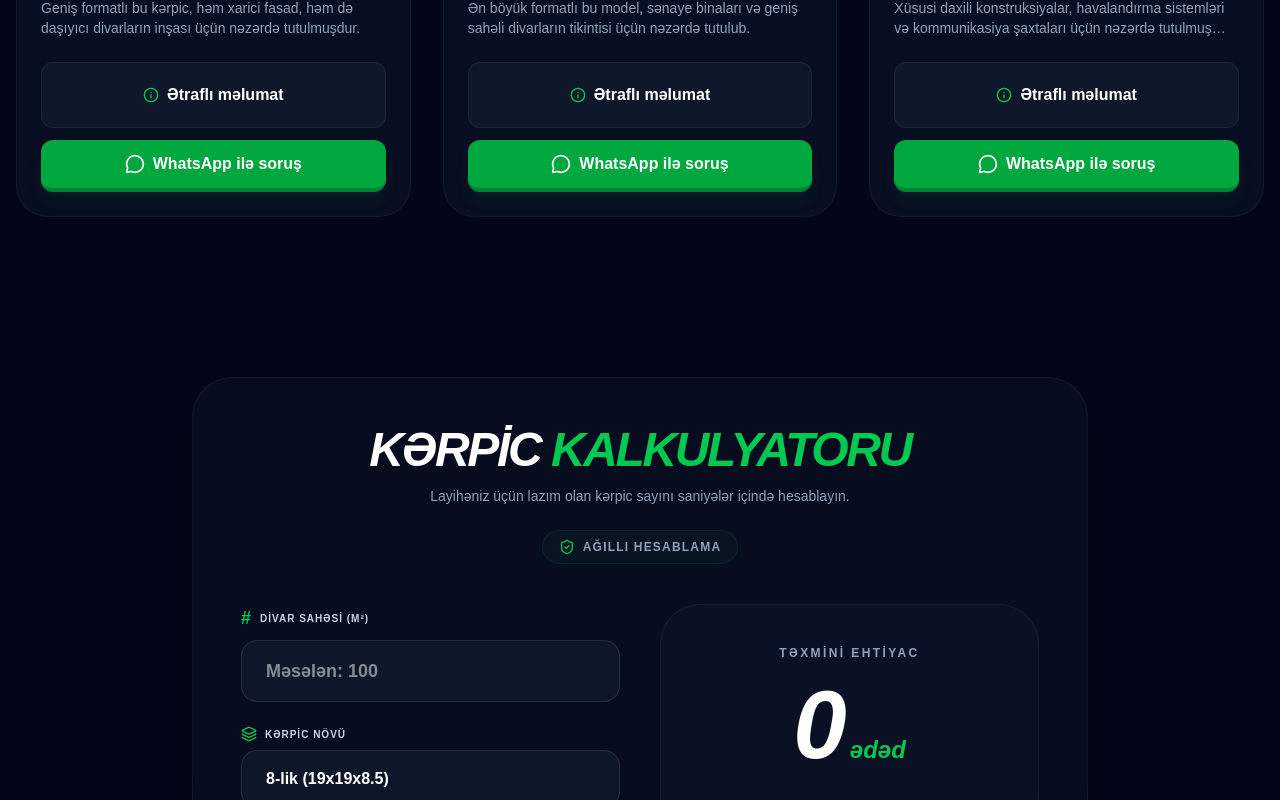
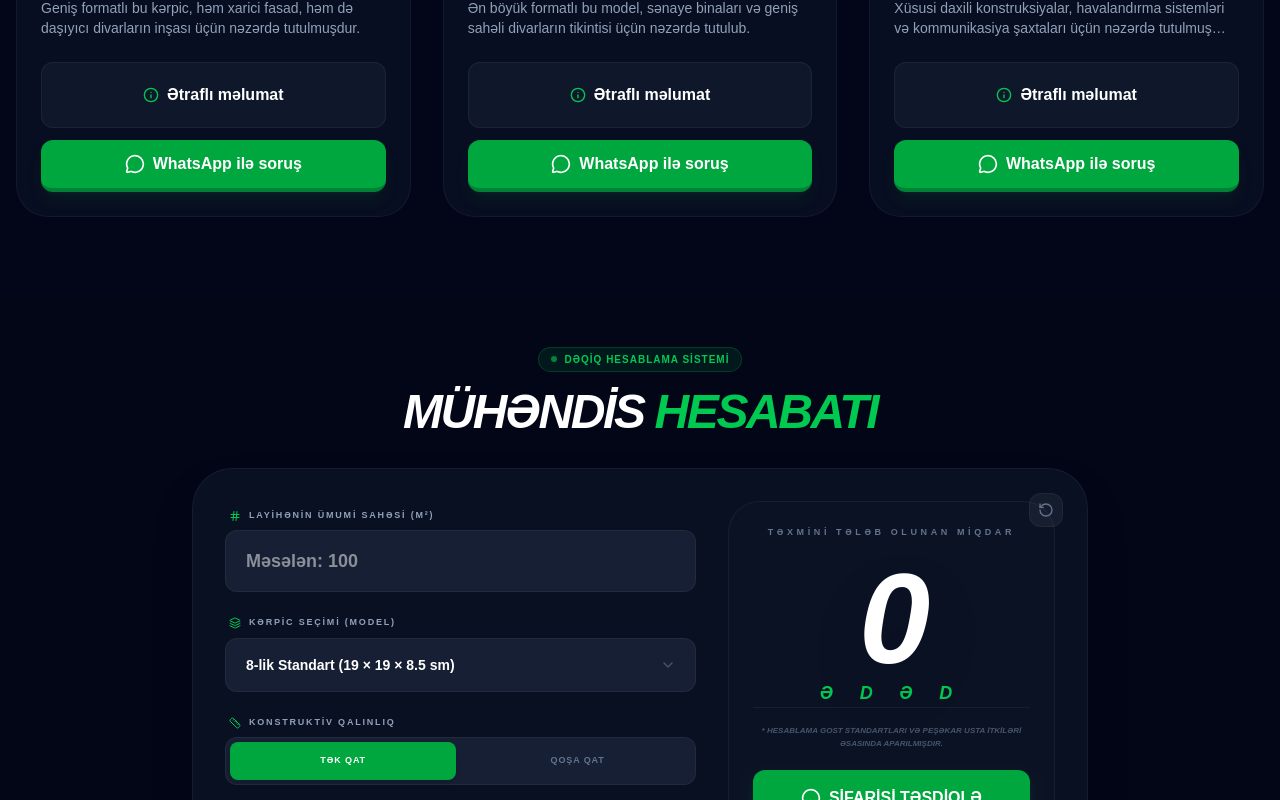
Before and after one commit to H-Cavid/Kerpical, a Next.js app in the folder kerpic-marketplace/: page / in a window 1280 px wide. Shown: the part 2000-2800 px from the top of the page. Built offline with nearby package versions, Linux system fonts and the light colour scheme.

Commit message:
Final version of the calculator

```diff
--- a/kerpic-marketplace/components/Calculator.tsx
+++ b/kerpic-marketplace/components/Calculator.tsx
@@ -1,156 +1,162 @@
 "use client";
 
 import { useState, useEffect } from "react";
-import { Hash, MoveHorizontal, Layers, MessageCircle, ShieldCheck } from "lucide-react";
+import { MessageCircle, RotateCcw, ChevronDown, Hash, Layers, Ruler, GanttChartSquare } from "lucide-react";
 
-/**
- * Sənin istədiyin formatda ölçülər və atanın usta rəqəmləri
- */
-const BRICK_DATA = {
-  "8": { name: "8-lik (19x19x8.5)", perSquare: 27, multiMode: false },
-  "10": { name: "10-luq (10x19x19)", perSquare: 27, multiMode: false },
-  "13": { name: "13-lük (19x19x13.5)", perSquare: 27, multiMode: false },
-  "29": { name: "29-luq (19x19x29)", modes: { uzununa: 18, enine: 22 }, multiMode: true },
-  "39": { name: "39-luq (19x19x39)", modes: { uzununa: 14, enine: 18 }, multiMode: true },
+interface BrickType {
+  name: string;
+  sizeLabel: string; // Mesaj üçün təmiz ölçü etiketi
+  perSquare?: number;
+  modes?: { uzununa: number; enine: number };
+  multiMode: boolean;
+}
+
+const BRICK_DATA: Record<string, BrickType> = {
+  "8": { name: "8-lik Standart", sizeLabel: "19 × 19 × 8.5 sm", perSquare: 27, multiMode: false },
+  "10": { name: "10-luq Standart", sizeLabel: "10 × 19 × 19 sm", perSquare: 27, multiMode: false },
+  "13": { name: "13-lük Standart", sizeLabel: "19 × 19 × 13.5 sm", perSquare: 27, multiMode: false },
+  "29": { name: "29-luq İzolyasiyalı", sizeLabel: "29 × 19 × 19 sm", modes: { uzununa: 18, enine: 22 }, multiMode: true },
+  "39": { name: "39-luq İzolyasiyalı", sizeLabel: "39 × 19 × 19 sm", modes: { uzununa: 14, enine: 18 }, multiMode: true },
 };
 
 export default function Calculator() {
-  const [area, setArea] = useState<number>(0);
-  const [type, setType] = useState<keyof typeof BRICK_DATA>("8");
+  const [area, setArea] = useState<string>("");
+  const [type, setType] = useState<string>("8");
   const [mode, setMode] = useState<"uzununa" | "enine">("uzununa");
   const [wallType, setWallType] = useState<"single" | "double">("single");
   const [result, setResult] = useState(0);
 
+  const handleReset = () => {
+    setArea("");
+    setType("8");
+    setMode("uzununa");
+    setWallType("single");
+  };
+
   useEffect(() => {
     const selected = BRICK_DATA[type];
-    // Normativlər: 27, 18/22, 14/18
-    let count = area * (selected.multiMode ? selected.modes[mode] : selected.perSquare);
+    let count = 0;
+    const numArea = Number(area) || 0;
+
+    if (selected.multiMode && selected.modes) {
+      count = numArea * selected.modes[mode];
+    } else if (selected.perSquare) {
+      count = numArea * selected.perSquare;
+    }
+
     if (wallType === "double") count *= 2;
     setResult(Math.ceil(count));
   }, [area, type, mode, wallType]);
 
-  const whatsappMessage = `Salam, kerpical.az. ${area} m² sahə üçün ${BRICK_DATA[type].name} kərpicindən (${wallType === "single" ? "tək qat" : "qoşa qat"}) ${result} ədəd üçün qiymət təklifi istəyirəm.`;
+  // Dinamik WhatsApp Mesajı
+  const wallLabel = wallType === "single" ? "tək qat" : "qoşa qat";
+  const whatsappMessage = `Salam, kerpical.az. Layihəm üçün ${area || 0} m² sahəyə ${BRICK_DATA[type].sizeLabel} kərpicindən (${wallLabel}) cəmi ${result} ədəd hesabladım. Qiymət təklifi ala bilərəm?`;
 
   return (
-    <section id="calculator" className="py-20 bg-slate-950 text-white font-sans overflow-hidden">
-      <div className="container mx-auto px-6">
-        <div className="max-w-4xl mx-auto bg-slate-900/40 backdrop-blur-md rounded-[2.5rem] border border-white/5 p-8 md:p-12 shadow-2xl">
+    <section id="calculator" className="py-12 bg-[#020617] text-white scroll-mt-24">
+      <div className="container mx-auto px-4">
 
-          <div className="text-center mb-10">
-            <h2 className="text-3xl md:text-5xl font-black uppercase italic mb-3 tracking-tighter">
-              KƏRPİC <span className="text-green-500">KALKULYATORU</span>
-            </h2>
-            <p className="text-slate-400 text-sm mb-6">Layihəniz üçün lazım olan kərpic sayını saniyələr içində hesablayın.</p>
-            <div className="inline-flex items-center gap-2 bg-green-500/5 border border-green-500/10 px-4 py-2 rounded-full">
-              <ShieldCheck className="w-4 h-4 text-green-500" />
-              <span className="text-[10px] md:text-xs font-bold text-slate-400 uppercase tracking-widest leading-none">
-                AĞILLI HESABLAMA
-              </span>
-            </div>
+        <div className="text-center mb-8">
+          <div className="inline-flex items-center gap-2 bg-green-500/10 border border-green-500/20 px-3 py-1 rounded-full mb-4">
+            <span className="w-1.5 h-1.5 bg-green-500 rounded-full animate-pulse" />
+            <span className="text-[10px] font-black text-green-500 uppercase tracking-widest">Dəqiq Hesablama Sistemi</span>
           </div>
+          <h2 className="text-4xl md:text-5xl font-black italic tracking-tighter uppercase leading-none">
+            MÜHƏNDİS <span className="text-green-500">HESABATI</span>
+          </h2>
+        </div>
 
-          <div className="grid grid-cols-1 md:grid-cols-2 gap-10">
-            <div className="space-y-6">
-              {/* Sahə Girişi */}
-              <div>
-                <label className="text-[10px] font-bold text-slate-300 uppercase tracking-widest mb-2 flex items-center gap-2">
-                  <span className="text-green-500 text-lg">#</span> DİVAR SAHƏSİ (M²)
+        <div className="max-w-4xl mx-auto bg-[#0B1224]/90 backdrop-blur-xl rounded-[2.5rem] border border-white/[0.05] p-5 md:p-8 shadow-2xl relative">
+
+          <button onClick={handleReset} className="absolute top-6 right-6 p-2 bg-white/5 hover:bg-white/10 rounded-xl transition-all border border-white/5 active:scale-90">
+            <RotateCcw className="w-4 h-4 text-slate-500" />
+          </button>
+
+          <div className="grid grid-cols-1 lg:grid-cols-12 gap-8 items-stretch">
+
+            <div className="lg:col-span-7 space-y-6 py-2">
+              <div className="space-y-2">
+                <label className="flex items-center gap-2 text-[9px] font-bold text-slate-400 uppercase tracking-[0.2em] ml-1">
+                  <Hash className="w-3 h-3 text-green-500" /> LAYİHƏNİN ÜMUMİ SAHƏSİ (m²)
                 </label>
                 <input
                   type="number"
+                  value={area}
                   placeholder="Məsələn: 100"
-                  onChange={(e) => setArea(Number(e.target.value))}
-                  className="w-full bg-slate-800/40 border border-white/10 rounded-2xl py-4 px-6 focus:border-green-500 outline-none transition-all font-bold text-lg"
+                  onChange={(e) => setArea(e.target.value)}
+                  className="w-full bg-[#161F33] border border-white/5 rounded-xl py-4 px-5 focus:border-green-500 outline-none transition-all font-bold text-lg"
                 />
               </div>
 
-              {/* Kərpic Növü və Ölçüsü */}
-              <div>
-                <label className="text-[10px] font-bold text-slate-300 uppercase tracking-widest mb-2 flex items-center gap-2">
-                   <Layers className="w-4 h-4 text-green-500" /> KƏRPİC NÖVÜ
+              <div className="space-y-2">
+                <label className="flex items-center gap-2 text-[9px] font-bold text-slate-400 uppercase tracking-[0.2em] ml-1">
+                  <Layers className="w-3 h-3 text-green-500" /> KƏRPİC SEÇİMİ (MODEL)
                 </label>
-                <select
-                  value={type}
-                  onChange={(e) => setType(e.target.value as any)}
-                  className="w-full bg-slate-800/40 border border-white/10 rounded-2xl py-4 px-6 font-bold outline-none cursor-pointer appearance-none text-white shadow-inner"
-                >
-                  {Object.entries(BRICK_DATA).map(([key, val]) => (
-                    <option key={key} value={key} className="bg-slate-900">{val.name}</option>
-                  ))}
-                </select>
+                <div className="relative">
+                  <select
+                    value={type}
+                    onChange={(e) => setType(e.target.value)}
+                    className="w-full bg-[#161F33] border border-white/5 rounded-xl py-4 px-5 font-bold text-sm outline-none cursor-pointer appearance-none"
+                  >
+                    {Object.entries(BRICK_DATA).map(([key, val]) => (
+                      <option key={key} value={key} className="bg-[#0B1224]">{val.name} ({val.sizeLabel})</option>
+                    ))}
+                  </select>
+                  <ChevronDown className="absolute right-5 top-1/2 -translate-y-1/2 w-4 h-4 text-slate-600 pointer-events-none" />
+                </div>
               </div>
 
-              {/* Hörgü Metodu - Dinamik (image_98cc5b.png stilində) */}
               {BRICK_DATA[type].multiMode && (
-                <div className="pt-2 animate-in fade-in duration-300">
-                  <label className="text-[10px] font-bold text-slate-300 uppercase tracking-widest mb-2 flex items-center gap-2">
-                    <MoveHorizontal className="w-4 h-4 text-green-500" /> HÖRGÜ ÜSULU
+                <div className="space-y-2 animate-in fade-in slide-in-from-top-1 duration-200">
+                  <label className="flex items-center gap-2 text-[9px] font-bold text-slate-400 uppercase tracking-[0.2em] ml-1">
+                    <GanttChartSquare className="w-3 h-3 text-green-500" /> HÖRGÜ KONFİQURASİYASI
                   </label>
-                  <div className="grid grid-cols-2 gap-3">
-                    <button
-                      onClick={() => setMode("uzununa")}
-                      className={`py-4 rounded-xl font-bold border transition-all ${mode === "uzununa" ? "bg-green-600 border-green-600 shadow-lg shadow-green-600/20" : "bg-white/5 border-white/5 text-slate-500"}`}
-                    >
-                      Uzununa
-                    </button>
-                    <button
-                      onClick={() => setMode("enine")}
-                      className={`py-4 rounded-xl font-bold border transition-all ${mode === "enine" ? "bg-green-600 border-green-600 shadow-lg shadow-green-600/20" : "bg-white/5 border-white/5 text-slate-500"}`}
-                    >
-                      Eninə
-                    </button>
+                  <div className="grid grid-cols-2 gap-2 p-1 bg-[#161F33] rounded-xl border border-white/5">
+                    <button onClick={() => setMode("uzununa")} className={`py-3 rounded-lg font-bold text-[9px] uppercase tracking-widest transition-all ${mode === "uzununa" ? "bg-slate-700 text-white shadow-md" : "text-slate-500 hover:text-white"}`}>Uzununa</button>
+                    <button onClick={() => setMode("enine")} className={`py-3 rounded-lg font-bold text-[9px] uppercase tracking-widest transition-all ${mode === "enine" ? "bg-slate-700 text-white shadow-md" : "text-slate-500 hover:text-white"}`}>Eninə</button>
                   </div>
                 </div>
               )}
 
-              {/* Divar Qalınlığı */}
-              <div>
-                <label className="text-[10px] font-bold text-slate-300 uppercase tracking-widest mb-2 flex items-center gap-2">
-                   <MoveHorizontal className="w-4 h-4 text-green-500" /> DİVAR QALINLIĞI
+              <div className="space-y-2">
+                <label className="flex items-center gap-2 text-[9px] font-bold text-slate-400 uppercase tracking-[0.2em] ml-1">
+                  <Ruler className="w-3 h-3 text-green-500" /> KONSTRUKTİV QALINLIQ
                 </label>
-                <div className="grid grid-cols-2 gap-3">
-                  <button
-                    onClick={() => setWallType("single")}
-                    className={`py-4 rounded-xl font-bold border transition-all ${wallType === "single" ? "bg-green-600 border-green-600 shadow-lg shadow-green-600/20" : "bg-white/5 border-white/5 text-slate-500"}`}
-                  >
-                    Tək Qat
-                  </button>
-                  <button
-                    onClick={() => setWallType("double")}
-                    className={`py-4 rounded-xl font-bold border transition-all ${wallType === "double" ? "bg-green-600 border-green-600 shadow-lg shadow-green-600/20" : "bg-white/5 border-white/5 text-slate-500"}`}
-                  >
-                    Qoşa Qat
-                  </button>
+                <div className="grid grid-cols-2 gap-2 p-1 bg-[#161F33] rounded-xl border border-white/5">
+                  <button onClick={() => setWallType("single")} className={`py-3 rounded-lg font-bold text-[9px] uppercase tracking-widest transition-all ${wallType === "single" ? "bg-green-600 text-white shadow-md" : "text-slate-500 hover:text-white"}`}>Tək Qat</button>
+                  <button onClick={() => setWallType("double")} className={`py-3 rounded-lg font-bold text-[9px] uppercase tracking-widest transition-all ${wallType === "double" ? "bg-green-600 text-white shadow-md" : "text-slate-500 hover:text-white"}`}>Qoşa Qat</button>
                 </div>
               </div>
             </div>
 
-            {/* Nəticə Paneli (image_99405c.png stilində) */}
-            <div className="bg-slate-900/60 border border-white/5 rounded-[2.5rem] p-10 flex flex-col items-center justify-center text-center">
-              <span className="text-slate-400 text-xs font-bold uppercase tracking-[0.2em] mb-4">TƏXMİNİ EHTİYAC</span>
-
-              <div className="flex items-baseline gap-2 mb-2">
-                <span className="text-8xl font-black italic tracking-tighter text-white">
-                  {result}
-                </span>
-                <span className="text-green-500 text-2xl font-black italic">
-                  ədəd
-                </span>
+            <div className="lg:col-span-5 bg-[#0B1224] rounded-[2rem] p-6 border border-white/5 flex flex-col items-center justify-between text-center min-h-[350px]">
+              <div className="w-full">
+                <span className="text-slate-500 text-[9px] font-bold uppercase tracking-[0.4em] mb-2 block">TƏXMİNİ TƏLƏB OLUNAN MİQDAR</span>
+                <div className="relative inline-block mt-2">
+                  <span className="text-[6.5rem] md:text-[8rem] font-black italic tracking-tighter leading-none text-white block drop-shadow-2xl">
+                    {result}
+                  </span>
+                  <div className="flex justify-center -mt-1">
+                    <span className="text-green-500 text-lg font-black uppercase tracking-[0.6em] bg-[#0B1224] px-3 italic">Ə D Ə D</span>
+                  </div>
+                </div>
               </div>
 
-              <p className="mt-6 text-[10px] text-slate-500 uppercase leading-relaxed max-w-[240px]">
-                * Hesablama standart dərz boşluqları nəzərə alınaraq aparılıb.
-              </p>
+              <div className="w-full space-y-5">
+                <p className="text-[8px] text-slate-600 uppercase font-bold leading-relaxed border-t border-white/5 pt-4 italic">
+                  * HESABLAMA GOST STANDARTLARI VƏ PEŞƏKAR USTA İTKİLƏRİ ƏSASINDA APARILMIŞDIR.
+                </p>
+                <a
+                  href={`https://wa.me/994776235836?text=${encodeURIComponent(whatsappMessage)}`}
+                  target="_blank"
+                  className="w-full bg-green-600 hover:bg-green-500 py-4 rounded-xl flex items-center justify-center gap-2 font-black text-base transition-all shadow-lg shadow-green-600/20 active:scale-95"
+                >
+                  <MessageCircle className="w-5 h-5" />
+                  SİFARİŞİ TƏSDİQLƏ
+                </a>
+              </div>
+            </div>
 
-              <a
-                href={`https://wa.me/994776235836?text=${encodeURIComponent(whatsappMessage)}`}
-                target="_blank"
-                className="w-full mt-10 bg-green-600 hover:bg-green-500 py-5 rounded-2xl flex items-center justify-center gap-3 font-black text-lg transition-all shadow-xl shadow-green-600/20"
-              >
-                <MessageCircle className="w-6 h-6 fill-current" />
-                Sifariş Ver
-              </a>
-            </div>
           </div>
         </div>
       </div>
```
Also changed, not shown: kerpic-marketplace/components/Navbar.tsx (+53 -22 lines).
